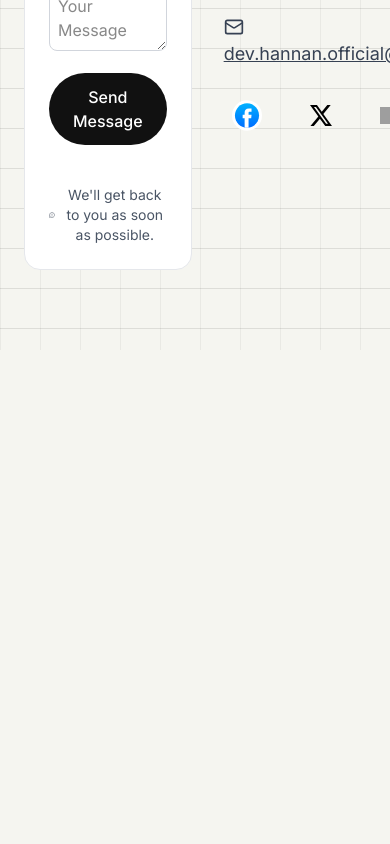
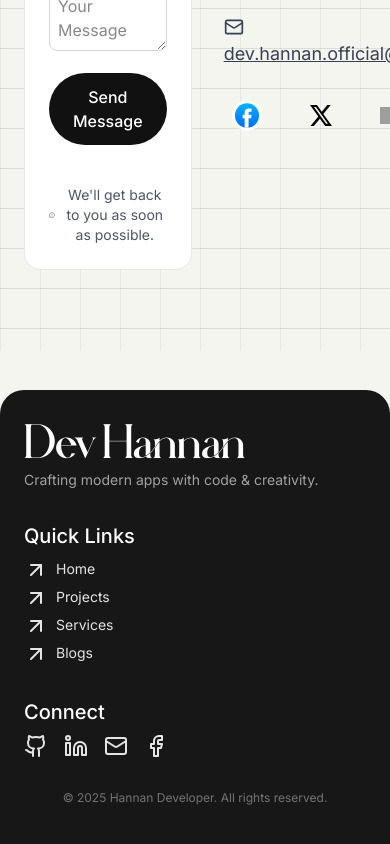
Before and after one commit to DevHannan-Official/DevHannan-Official, a Next.js app in the folder client/: page / in a window 390 px wide. Shown: the part 6628-7472 px from the top of the page. Before the commit the page ends 6978 px from the top, so only its background shows below. Built offline with nearby package versions, Linux system fonts and the light colour scheme; grey boxes are pictures that could not be loaded.

Commit message:
Added Footer

```diff
--- a/client/src/app/(public)/layout.tsx
+++ b/client/src/app/(public)/layout.tsx
@@ -1,3 +1,4 @@
+import Footer from "@/components/layout/footer";
 import Navbar from "@/components/layout/navbar";
 import React from "react";
 
@@ -10,6 +11,7 @@ export default function PublicLayout({
     <>
       <Navbar />
       {children}
+      <Footer />
     </>
   );
 }
--- /dev/null
+++ b/client/src/components/layout/footer.tsx
@@ -0,0 +1,82 @@
+// components/Footer.tsx
+"use client";
+
+import Link from "next/link";
+import { motion } from "framer-motion";
+import { Github, Linkedin, Mail, Facebook, ArrowUpRight } from "lucide-react";
+
+const Footer = () => {
+  const links = [
+    { label: "Home", href: "/" },
+    { label: "Projects", href: "/projects" },
+    { label: "Services", href: "/services" },
+    { label: "Blogs", href: "/blogs" },
+  ];
+
+  const socialLinks = [
+    { icon: <Github />, href: "https://github.com/yourusername" },
+    { icon: <Linkedin />, href: "https://linkedin.com" },
+    { icon: <Mail />, href: "mailto:your@email.com" },
+    { icon: <Facebook />, href: "https://facebook.com" },
+  ];
+
+  return (
+    <motion.footer
+      initial={{ opacity: 0, y: 30 }}
+      whileInView={{ opacity: 1, y: 0 }}
+      transition={{ duration: 0.6 }}
+      viewport={{ once: true }}
+      className="bg-neutral-900 text-neutral-200 py-10 mt-10 px-6 sm:px-12 rounded-t-3xl"
+    >
+      <div className="max-w-7xl mx-auto grid md:grid-cols-3 gap-8 text-sm">
+        {/* Logo & Tagline */}
+        <div className="space-y-2">
+          <h3 className="text-2xl font-special text-white">Dev Hannan</h3>
+          <p className="text-neutral-400">
+            Crafting modern apps with code & creativity.
+          </p>
+        </div>
+
+        {/* Navigation */}
+        <div className="space-y-2">
+          <h4 className="text-xl font-medium text-white">Quick Links</h4>
+          <ul className="space-y-1">
+            {links.map(({ label, href }) => (
+              <li key={label}>
+                <Link href={href} className="hover:text-white transition">
+                  <ArrowUpRight className="inline-block mr-2" />
+                  {label}
+                </Link>
+              </li>
+            ))}
+          </ul>
+        </div>
+
+        {/* Socials */}
+        <div className="space-y-2">
+          <h4 className="text-xl font-medium text-white">Connect</h4>
+          <div className="flex space-x-4">
+            {socialLinks.map(({ icon, href }, idx) => (
+              <Link
+                key={idx}
+                href={href}
+                target="_blank"
+                rel="noopener noreferrer"
+                className="hover:text-white transition"
+              >
+                {icon}
+              </Link>
+            ))}
+          </div>
+        </div>
+      </div>
+
+      {/* Copyright */}
+      <div className="text-center text-xs text-neutral-500 mt-8">
+        © {new Date().getFullYear()} Hannan Developer. All rights reserved.
+      </div>
+    </motion.footer>
+  );
+};
+
+export default Footer;
```
